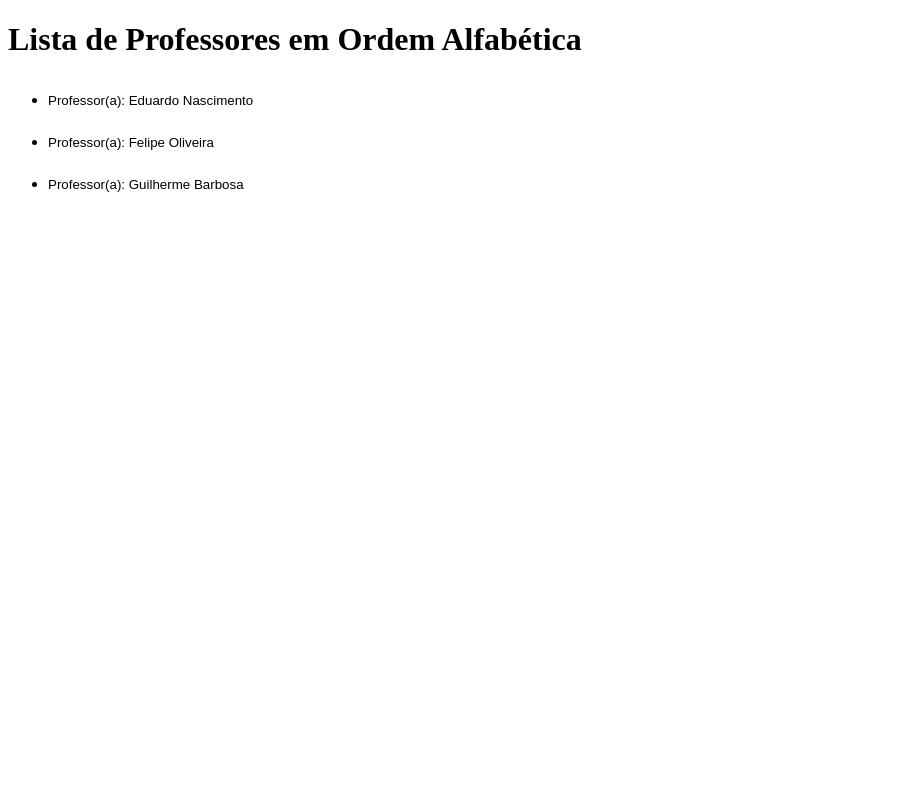
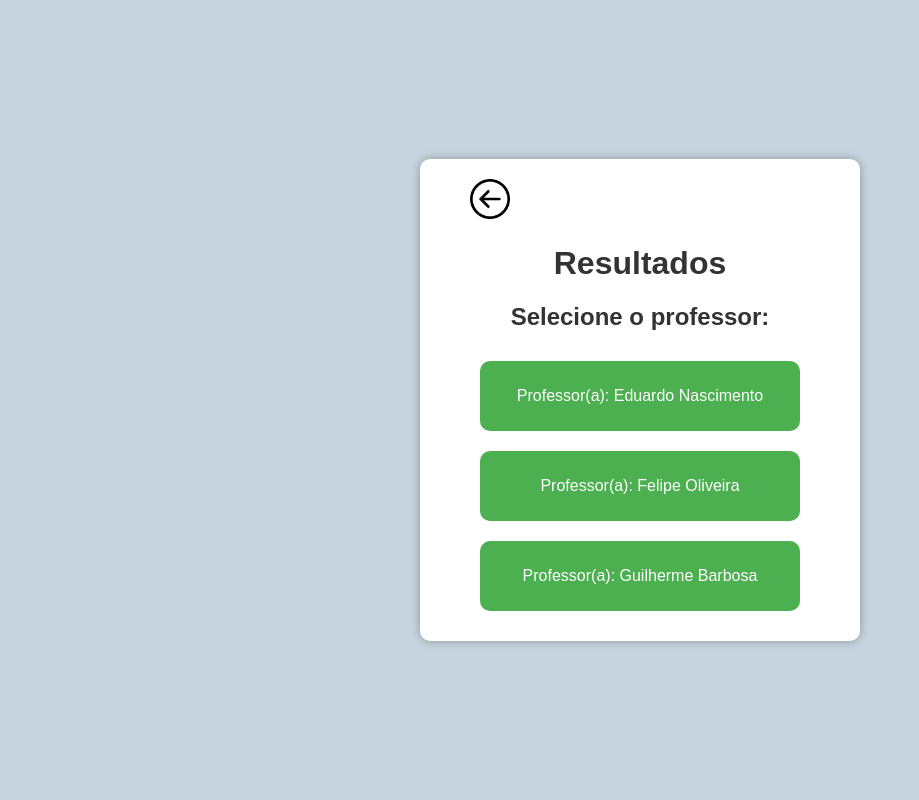
Before and after one commit to FelipeOliveiraX/LTP-3_Project, a Flask app: page /resultados in a window 1280 px wide. Shown: the whole page, without its empty margins (0-919 px from the left). Run offline with Flask 3, Linux system fonts and the light colour scheme; a user stored in the database is signed in.

Commit message:
alteracoes do eduardo e outros

```diff
--- a/static/avaliacao.css
+++ b/static/avaliacao.css
@@ -6,7 +6,7 @@ body {
     justify-content: center;
     align-items: center;
     min-height: 100vh;
-    background-color: rgb(218, 245, 236);
+    background-color: #c5d4de;
 }
 
 .container {
--- /dev/null
+++ b/static/resultados.css
@@ -0,0 +1,82 @@
+body {
+    font-family: Arial, sans-serif;
+    margin: 0;
+    padding: 0;
+    background-color: #c5d4de;
+    display: flex;
+    flex-direction: column;
+    align-items: center;
+    justify-content: center;
+    height: 100vh;
+}
+
+.container {
+    background-color: #ffffff;
+    padding: 20px;
+    border-radius: 10px;
+    box-shadow: 0 0 10px rgba(0, 0, 0, 0.3);
+    text-align: center;
+    max-width: 400px;
+    margin: 0 auto;
+}
+
+.header {
+    display: flex;
+    justify-content: flex-start;
+    align-items: center;
+}
+
+.link-wrapper {
+    display: inline-block;
+}
+
+.voltar {
+    max-width: 10%;
+    margin-right: 300px;
+}
+
+h1, h2 {
+    color: #333;
+}
+
+
+
+ul {
+    list-style-type: none;
+    padding: 0;
+    margin: 0;
+    display: flex;
+    flex-direction: column;
+    align-items: center;
+}
+
+li {
+    margin: 10px 0;
+    background-color: #4caf50;
+    border-radius: 10px;
+    padding: 10px;
+    transition: background-color 0.3s ease;
+    cursor: pointer;
+    height: 50px;
+    display: flex;
+    align-items: center;
+    justify-content: center;
+    white-space: nowrap;
+    overflow: hidden;
+    text-overflow: ellipsis;
+    text-align: center;
+    width: 300px;
+}
+
+li p {
+    color: #fff;
+    font-size: 16px;
+}
+
+li:hover {
+    background-color: #2da366;
+}
+
+li.selected {
+    background-color: #c0c0c0;
+}
--- a/templates/resultados.html
+++ b/templates/resultados.html
@@ -3,10 +3,18 @@
 <head>
     <meta charset="UTF-8">
     <meta name="viewport" content="width=device-width, initial-scale=1.0">
-    <title>Lista de Professores em Ordem Alfabética</title>
+    <link rel="stylesheet" type="text/css" href="{{ url_for('static', filename='resultados.css') }}">
+    <title>Resultados</title>
 </head>
 <body>
-    <h1>Lista de Professores em Ordem Alfabética</h1>
+    <div class="container">
+        <div class="header">
+            <a href="/" class="link-wrapper">
+                <img src="{{ url_for('static', filename='img/voltar.png') }}" alt="voltar" class="voltar">
+            </a>
+        </div>
+        <h1>Resultados</h1>
+        <h2>Selecione o professor:</h2>
         <ul>
             {% for professor in professores %}
                 <li>
@@ -21,5 +29,6 @@
                 </li>
             {% endfor %}
         </ul>
+    </div>
 </body>
 </html>
```
Also changed, not shown: static/index.css (added, +63 -0 lines), templates/index.html (+6 -2 lines), static/img/voltar.png (added). Lines whose indentation alone changed are shown as unchanged.
